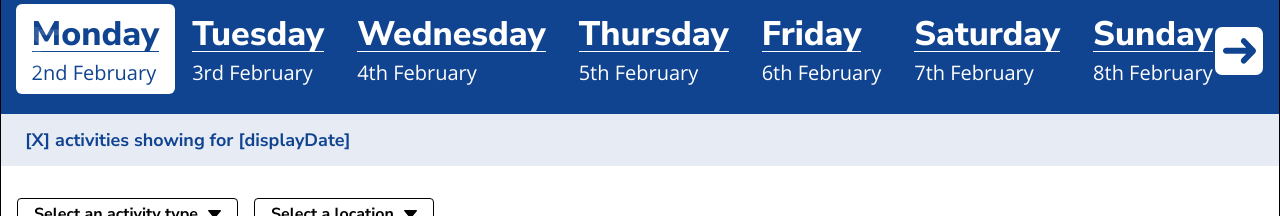
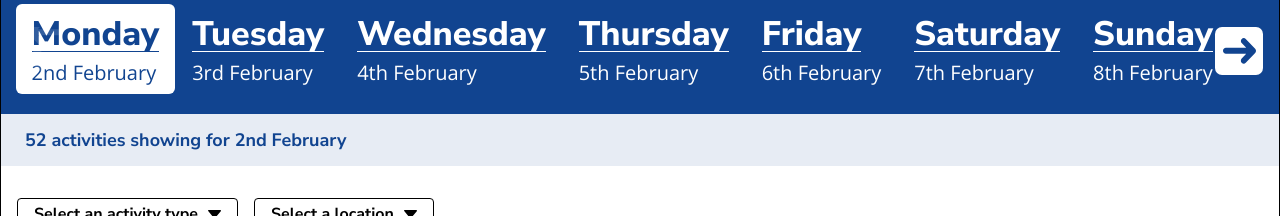
Before and after one commit to WillisDyson/lcc-booking-system, a React (Vite) app in the folder lcc-booking-system-app/: page / in a window 1280 px wide. Shown: the top 216 px of the page. Built offline with nearby package versions, Linux system fonts and the light colour scheme.

Commit message:
Selected day functionality and global context implemented

```diff
--- a/lcc-booking-system-app/src/App.tsx
+++ b/lcc-booking-system-app/src/App.tsx
@@ -1,14 +1,17 @@
 import { BrowserRouter as Router, Routes, Route } from "react-router-dom";
 import Homepage from "./pages/Homepage";
+import { SelectedDayProvider } from "./context/SelectedDayContext";
 import './App.module.scss'
 
 function App() {
   return (
-    <Router>
-        <Routes>
-          <Route path="/" element={<Homepage />} />
-        </Routes>
-    </Router>
+    <SelectedDayProvider>
+      <Router>
+          <Routes>
+            <Route path="/" element={<Homepage />} />
+          </Routes>
+      </Router>
+    </SelectedDayProvider>
   );
 }
 
--- a/lcc-booking-system-app/src/components/ActivityBookingSystem.tsx
+++ b/lcc-booking-system-app/src/components/ActivityBookingSystem.tsx
@@ -2,6 +2,8 @@ import DaySelector from "./day-selector/DaySelector";
 import SearchResults from "./search-results/SearchResults";
 import styles from "./ActivityBookingSystem.module.scss";
 import activityScheduleData from "../../data/activity-schedule.json";
+import { useEffect } from "react";
+import { useSelectedDay } from "../context/SelectedDayContext";
 
 type ScheduleDay = {
     date: string;
@@ -11,6 +13,8 @@ type ScheduleDay = {
 };
 
 const ActivityBookingSystem = ({}) => {
+    const { selectedDay, setSelectedDay } = useSelectedDay();
+
     const schedule = Array.isArray(activityScheduleData?.schedule)
         ? activityScheduleData.schedule
         : [];
@@ -19,7 +23,7 @@ const ActivityBookingSystem = ({}) => {
         return (
             <div className={styles["activity-booking-system"]}>
                 <p className={styles["activity-booking-system__error-message"]}>
-                    <b>Error:</b> the booking system is currently experiencing an issue. Please try again later.
+                    <b>Error:</b> there is an issue with the activity schedule data.
                 </p>
             </div>
         );
@@ -32,10 +36,16 @@ const ActivityBookingSystem = ({}) => {
         totalActivities: day.totalActivities,
     }));
 
+    useEffect(() => {
+        if (!selectedDay && availableDays.length > 0) {
+            setSelectedDay(availableDays[0]);
+        }
+    }, [availableDays, selectedDay, setSelectedDay]);
+
     return (
         <div className={styles["activity-booking-system"]}>
             <DaySelector availableDays={availableDays} />
-            <SearchResults />
+            <SearchResults activitySchedule={activityScheduleData} />
         </div>
 
     );
--- a/lcc-booking-system-app/src/components/day-selector/DaySelector.tsx
+++ b/lcc-booking-system-app/src/components/day-selector/DaySelector.tsx
@@ -1,5 +1,6 @@
 import styles from "./DaySelector.module.scss";
 import DaySelectorCarousel from "./day-selector-carousel/DaySelectorCarousel";
+import { useSelectedDay } from "../../context/SelectedDayContext";
 
 type AvailableDay = {
     date: string;
@@ -9,12 +10,18 @@ type AvailableDay = {
 };
 
 const DaySelector = ({ availableDays }: { availableDays: AvailableDay[] }) => {
+    const { selectedDay } = useSelectedDay();
+
     return (
         <section className={styles["day-selector"]}>
             <div className={styles["day-selector__inner"]}>
                 <DaySelectorCarousel availableDays={availableDays} />
             </div>
-            <span className={styles["day-selector__info"]}>[X] activities showing for [displayDate]</span>
+            <span className={styles["day-selector__info"]}>
+                {selectedDay
+                    ? `${selectedDay.totalActivities} activities showing for ${selectedDay.displayDate}`
+                    : "No day selected"}
+            </span>
         </section>
     );
 };
--- a/lcc-booking-system-app/src/components/day-selector/day-selector-carousel/DaySelectorCarousel.tsx
+++ b/lcc-booking-system-app/src/components/day-selector/day-selector-carousel/DaySelectorCarousel.tsx
@@ -7,9 +7,11 @@ import 'swiper/css/pagination';
 import 'swiper/css/scrollbar';
 import DaySelectorCarouselItem from "./day-selector-carousel-item/DaySelectorCarouselItem";
 import styles from "./DaySelectorCarousel.module.scss";
+import { useSelectedDay } from "../../../context/SelectedDayContext";
 
-const DaySelectorCarousel = ({ availableDays }: { availableDays: { date: string; dayOfWeek: string; displayDate: string }[] }) => {
+const DaySelectorCarousel = ({ availableDays }: { availableDays: { date: string; dayOfWeek: string; displayDate: string; totalActivities: number }[] }) => {
     const daysPerSlide = 7;
+    const { selectedDay, setSelectedDay } = useSelectedDay();
 
     return (
         <Swiper
@@ -29,9 +31,10 @@ const DaySelectorCarousel = ({ availableDays }: { availableDays: { date: string;
                         {availableDays.slice(start, end).map((day, index) => (
                             <DaySelectorCarouselItem
                                 key={day.date}
-                                active={start + index === 0}
+                                active={selectedDay ? selectedDay.date === day.date : start + index === 0}
                                 day={day.dayOfWeek}
                                 date={day.displayDate}
+                                onClick={() => setSelectedDay(day)}
                             />
                         ))}
                     </SwiperSlide>
--- a/lcc-booking-system-app/src/components/day-selector/day-selector-carousel/day-selector-carousel-item/DaySelectorCarouselItem.tsx
+++ b/lcc-booking-system-app/src/components/day-selector/day-selector-carousel/day-selector-carousel-item/DaySelectorCarouselItem.tsx
@@ -1,8 +1,11 @@
 import styles from "./DaySelectorCarouselItem.module.scss";
 
-const DaySelectorCarouselItem = ({ active, day, date }: { active?: boolean, day: string; date: string }) => {
+const DaySelectorCarouselItem = ({ active, day, date, onClick }: { active?: boolean; day: string; date: string; onClick: () => void }) => {
     return (
-        <button className={`${styles["day-selector-carousel-item"]} ${active ? styles["day-selector-carousel-item--active"] : ""}`}>
+        <button
+            type="button"
+            onClick={onClick}
+            className={`${styles["day-selector-carousel-item"]} ${active ? styles["day-selector-carousel-item--active"] : ""}`}>
             <h2 className={styles["day-selector-carousel-item__inner"]}>
                 <em className={styles["day-selector-carousel-item__day"]}>{day}</em>
                 <span className={styles["day-selector-carousel-item__date"]}>{date}</span>
--- a/lcc-booking-system-app/src/components/search-results/SearchResults.tsx
+++ b/lcc-booking-system-app/src/components/search-results/SearchResults.tsx
@@ -2,7 +2,13 @@ import DropdownSelect from "../generic/dropdown-select/DropdownSelect";
 import SearchResultsTile from "./search-results-tile/SearchResultsTile";
 import styles from "./SearchResults.module.scss";
 
-const SearchResults = ({ }) => {
+type SearchResultsProps = {
+    activitySchedule?: unknown;
+};
+
+const SearchResults = ({ activitySchedule: _activitySchedule }: SearchResultsProps) => {
+
+
     return (
         <div className={styles["search-results"]}>
             <div className={styles["search-results__filters"]}>
--- /dev/null
+++ b/lcc-booking-system-app/src/context/SelectedDayContext.tsx
@@ -0,0 +1,37 @@
+import { createContext, useContext, useState, type PropsWithChildren } from "react";
+
+export type SelectedDay = {
+    date: string;
+    dayOfWeek: string;
+    displayDate: string;
+    totalActivities: number;
+};
+
+type SelectedDayContextValue = {
+    selectedDay: SelectedDay | null;
+    setSelectedDay: (day: SelectedDay) => void;
+};
+
+const SelectedDayContext = createContext<SelectedDayContextValue | undefined>(undefined);
+
+const SelectedDayProvider = ({ children }: PropsWithChildren) => {
+    const [selectedDay, setSelectedDay] = useState<SelectedDay | null>(null);
+
+    return (
+        <SelectedDayContext.Provider value={{ selectedDay, setSelectedDay }}>
+            {children}
+        </SelectedDayContext.Provider>
+    );
+};
+
+const useSelectedDay = () => {
+    const context = useContext(SelectedDayContext);
+
+    if (!context) {
+        throw new Error("useSelectedDay must be used within SelectedDayProvider");
+    }
+
+    return context;
+};
+
+export { SelectedDayProvider, useSelectedDay };
```
